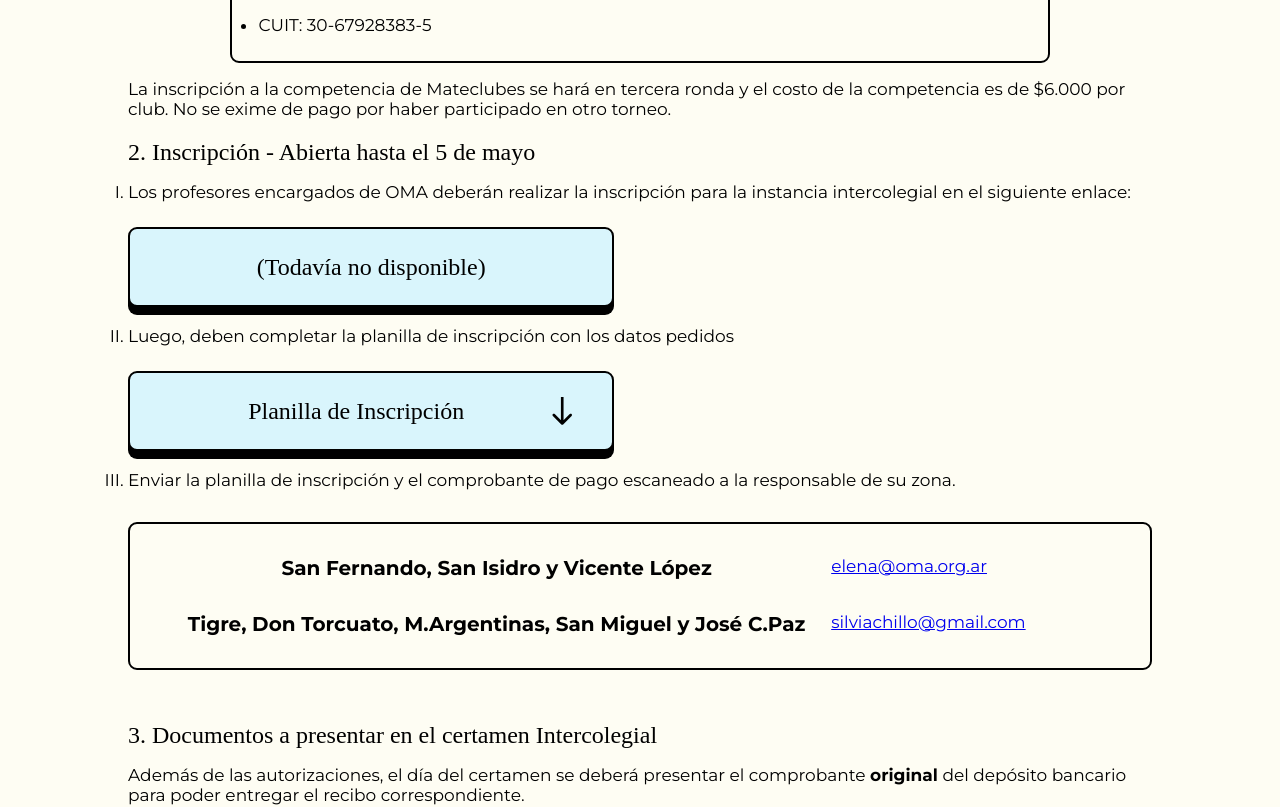
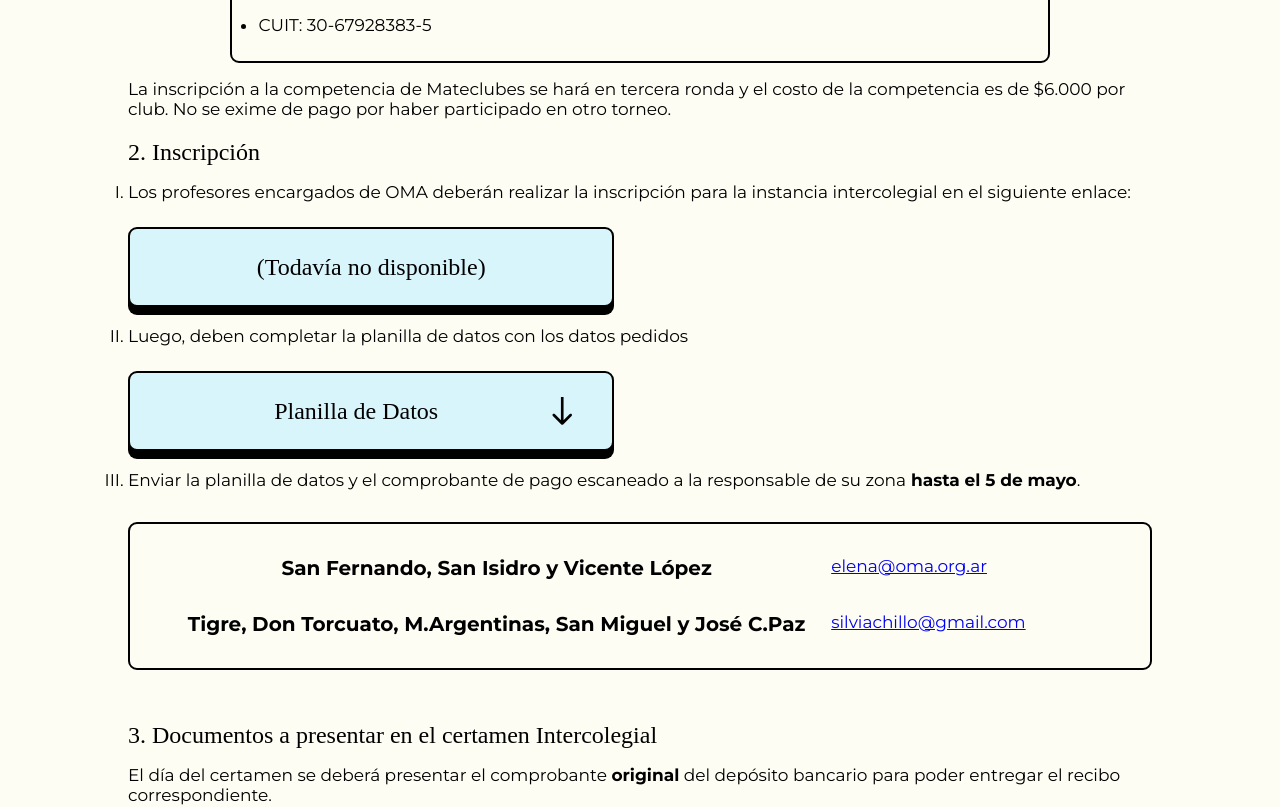
Before and after one commit to JZylber/oma-san-isidro, a Next.js app: page /oma/inscripcion in a window 1280 px wide. Shown: the part 660-1467 px from the top of the page. Built offline with nearby package versions, Linux system fonts and the light colour scheme; a web font is replaced by a local one.

Commit message:
fix(inscription): changed name of form to datos

```diff
--- a/components/Inscription/Inscription.tsx
+++ b/components/Inscription/Inscription.tsx
@@ -5,7 +5,7 @@ import styles from "./Inscription.module.scss"
 export const Inscripcion = ( { type } : {type : string} ) => {
     const downloadForm = () => {
         const link = document.createElement("a");
-        link.href = `/files/planilla_inscripción_${type.toLowerCase()}.xls`;
+        link.href = `/files/planilla_datos_${type.toLowerCase()}.xls`;
         link.target = `_blank`;
         document.body.appendChild(link);
         link.click();
@@ -34,17 +34,17 @@ export const Inscripcion = ( { type } : {type : string} ) => {
                 <p>La inscripción a la competencia de Mateclubes se hará en tercera ronda y el costo de la competencia es de $6.000 por club. No se exime de pago por haber participado en otro torneo.</p>
            </div>
            <div className={styles.step_information}>
-            <h1>2. Inscripción - Abierta hasta el {type == "OMA"?"5 de mayo":"21 de abril"}</h1>
+            <h1>2. Inscripción</h1>
             <ol className={styles.step_information_substeps}>
                 <li>Los profesores encargados de OMA deberán realizar la inscripción para la instancia intercolegial en el siguiente enlace:</li>
                 <div className={styles.button_container}>
                     <Button content="(Todavía no disponible)" />
                 </div>
-                <li>Luego, deben completar la planilla de inscripción con los datos pedidos</li>
+                <li>Luego, deben completar la planilla de datos con los datos pedidos</li>
                 <div className={styles.button_container}>
-                    <Button content="Planilla de Inscripción" onClick={downloadForm}><Arrow className={styles.arrow}/></Button>
+                    <Button content="Planilla de Datos" onClick={downloadForm}><Arrow className={styles.arrow}/></Button>
                 </div>
-                <li>Enviar la planilla de inscripción y el comprobante de pago escaneado a la responsable de su zona.</li>
+                <li>Enviar la planilla de datos y el comprobante de pago escaneado a la responsable de su zona<span className={styles.step_information_bold}> hasta el {type == "OMA"?"5 de mayo":"21 de abril"}</span>.</li>
                 <div className={styles.contact_information}>
                     <div className={styles.zone}>
                         <h4>San Fernando, San Isidro y Vicente López</h4>
@@ -63,7 +63,7 @@ export const Inscripcion = ( { type } : {type : string} ) => {
            </div>
            <div className={styles.step_information}>
             <h1>3. Documentos a presentar en el certamen Intercolegial</h1>
-            <p>Además de las autorizaciones, el día del certamen se deberá presentar el comprobante <span className={styles.step_information_bold}>original</span> del depósito bancario para poder entregar el recibo correspondiente.</p>
+            <p>El día del certamen se deberá presentar el comprobante <span className={styles.step_information_bold}>original</span> del depósito bancario para poder entregar el recibo correspondiente.</p>
             <p>Aquellos que precisen factura C deberán presentar los siguiente datos:</p>
             <div>
                 <ul>
```
Also changed, not shown: 2 other files (tests, documents, lock files or other folders).
